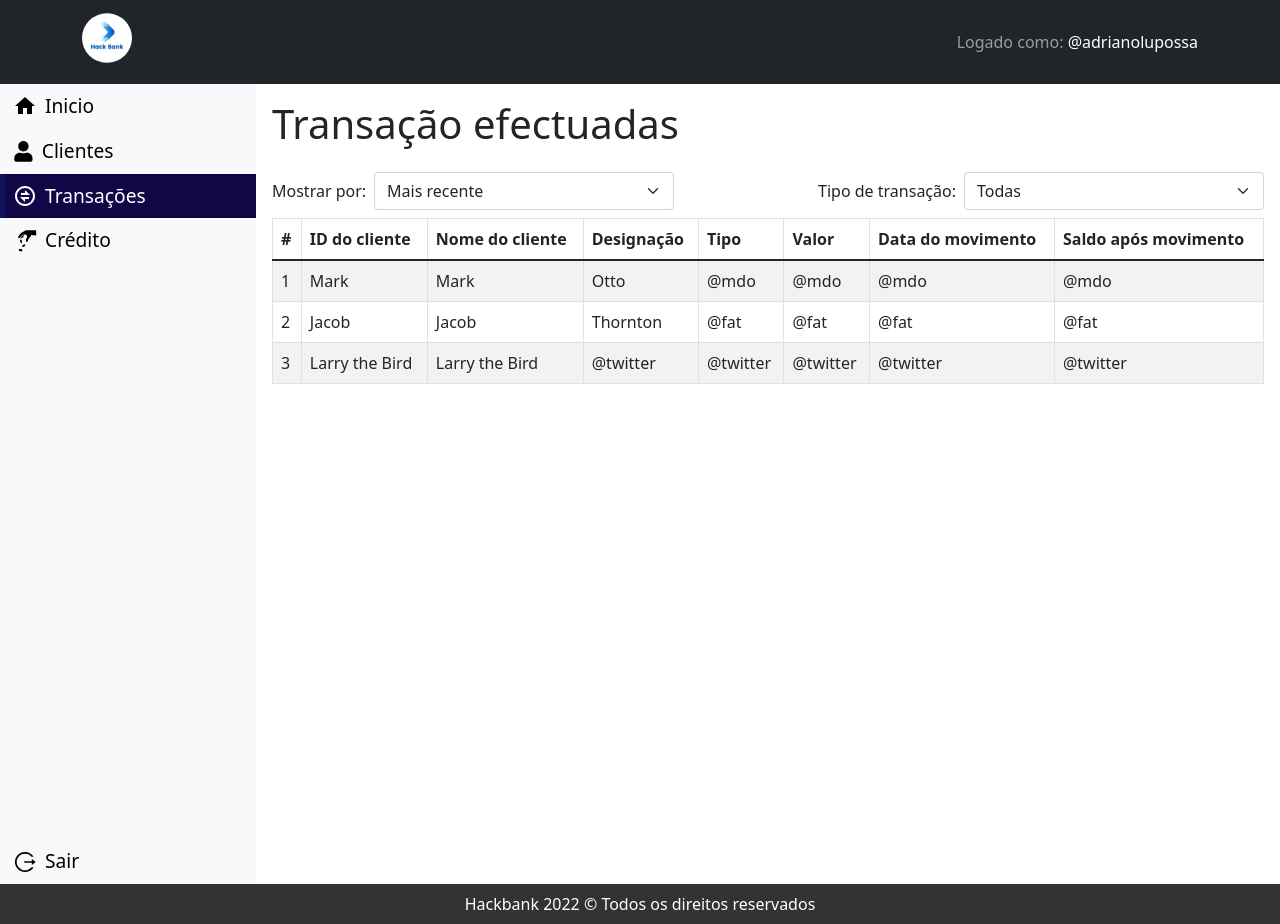
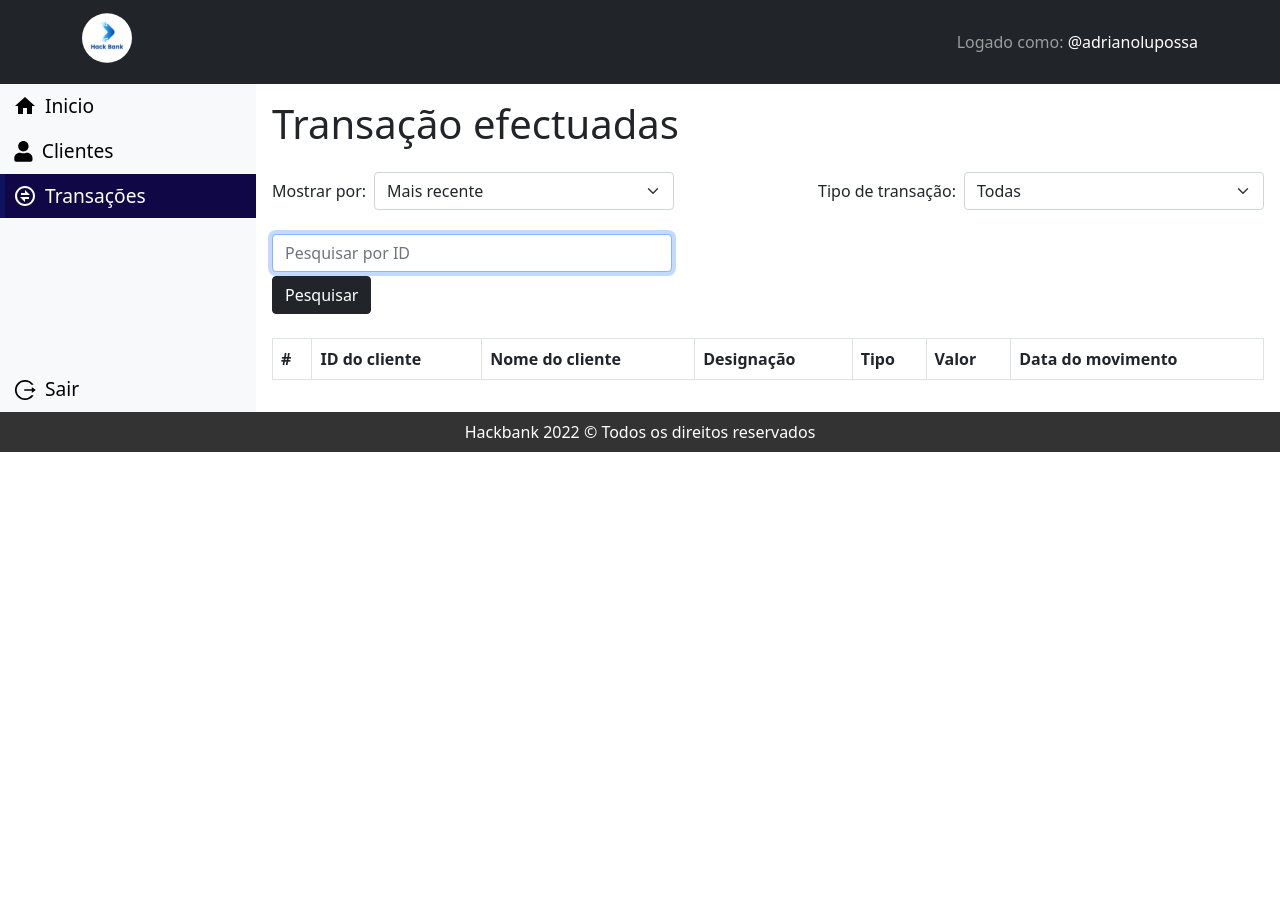
Before and after one commit to AdrianoLupossa/hackbank, a Next.js app: page /transactions in a window 1280 px wide. After the commit the page ends 800 px from the top, so only its background shows below. Built offline with nearby package versions, Linux system fonts and the light colour scheme.

Commit message:
add search in transactions

```diff
--- a/components/Sidebar/index.jsx
+++ b/components/Sidebar/index.jsx
@@ -79,7 +79,7 @@ export default function Sidebar({ active, style }) {
             <RiExchangeLine size="1.5rem" /> Transações
           </MenuItem>
         </Link>
-        <Link href="/credit">
+        {/* <Link href="/credit">
           <MenuItem
             className={`text-decoration-none ${
               active === 3 ? "active" : ""
@@ -87,7 +87,7 @@ export default function Sidebar({ active, style }) {
           >
             <GiPayMoney size="1.5rem" /> Crédito
           </MenuItem>
-        </Link>
+        </Link> */}
       </Nav>
 
       <Link href="/login">
--- a/pages/index.js
+++ b/pages/index.js
@@ -41,7 +41,7 @@ export const Container = styled.div`
 `;
 
 export default function Home({ customers, transactions }) {
-  const [cardData, setCardData] = useState([
+  const [cardData] = useState([
     {
       title: "Clientes registados",
       content: customers,
--- a/pages/transactions/index.jsx
+++ b/pages/transactions/index.jsx
@@ -1,8 +1,10 @@
+import { useState } from "react";
 import Head from "next/head";
 
 import styled from "styled-components";
 
 import Form from "react-bootstrap/Form";
+import Button from "react-bootstrap/Button";
 import Table from "react-bootstrap/Table";
 
 import Header from "../../components/Header";
@@ -11,11 +13,31 @@ import Footer from "../../components/Footer";
 
 import { Container } from "../index";
 
+import formatter from "../../modules/formatPrice";
+
 const Filter = styled.div`
   width: 100%;
 `;
 
 export default function Clientes() {
+  const [search, setSearch] = useState("");
+  const [transaction, setTransaction] = useState({});
+
+  const handleSubmitSearch = async (e) => {
+    e.preventDefault();
+
+    const request = await fetch(
+      `https://20f0-129-122-186-206.ngrok.io/api/clients/${Number(search)}`,
+      {
+        method: "GET",
+      }
+    );
+    const response = await request.json();
+
+    setTransaction(response);
+    console.log(response);
+  };
+
   return (
     <div>
       <Head>
@@ -25,8 +47,11 @@ export default function Clientes() {
       </Head>
       <Header />
 
-      <Container className="d-flex flex-column flex-sm-row">
-        <Sidebar active={2} />
+      <Container
+        style={{ height: "auto" }}
+        className="d-flex flex-column flex-sm-row"
+      >
+        <Sidebar style={{ height: "auto" }} active={2} />
         <main className="p-3" style={{ width: "80%" }}>
           <h1>Transação efectuadas</h1>
           <Filter className="d-flex justify-content-between mb-2 mt-4">
@@ -55,6 +80,21 @@ export default function Clientes() {
               </Form.Select>
             </div>
           </Filter>
+          <div className="my-4 d-flex">
+            <form onSubmit={handleSubmitSearch}>
+              <Form.Control
+                type="text"
+                autoFocus
+                style={{ width: "400px" }}
+                value={search}
+                onChange={(e) => setSearch(e.target.value)}
+                placeholder="Pesquisar por ID"
+              />
+              <Button type="submit" variant="dark" className="mt-1">
+                Pesquisar
+              </Button>
+            </form>
+          </div>
 
           <Table striped bordered hover responsive compressed>
             <thead>
@@ -66,40 +106,28 @@ export default function Clientes() {
                 <th>Tipo</th>
                 <th>Valor</th>
                 <th>Data do movimento</th>
-                <th>Saldo após movimento</th>
               </tr>
             </thead>
             <tbody>
-              <tr>
-                <td>1</td>
-                <td>Mark</td>
-                <td>Mark</td>
-                <td>Otto</td>
-                <td>@mdo</td>
-                <td>@mdo</td>
-                <td>@mdo</td>
-                <td>@mdo</td>
-              </tr>
-              <tr>
-                <td>2</td>
-                <td>Jacob</td>
-                <td>Jacob</td>
-                <td>Thornton</td>
-                <td>@fat</td>
-                <td>@fat</td>
-                <td>@fat</td>
-                <td>@fat</td>
-              </tr>
-              <tr>
-                <td>3</td>
-                <td>Larry the Bird</td>
-                <td>Larry the Bird</td>
-                <td>@twitter</td>
-                <td>@twitter</td>
-                <td>@twitter</td>
-                <td>@twitter</td>
-                <td>@twitter</td>
-              </tr>
+              {/* {Object.keys(transaction).length === 0 ? (
+                <div className="alert alert-info w-100">
+                  Pesquisa para exibir dados
+                </div>
+              ) : null} */}
+
+              {transaction?.moviments?.map((mov, key) => {
+                return (
+                  <tr key={mov.id}>
+                    <td>{mov.id}</td>
+                    <td>{transaction.data.customerid}</td>
+                    <td>{transaction.data.surname}</td>
+                    <td>{mov.designation}</td>
+                    <td>{mov.type}</td>
+                    <td>{formatter.format(mov.value)}</td>
+                    <td>{new Date(mov.date).toLocaleDateString()}</td>
+                  </tr>
+                );
+              })}
             </tbody>
           </Table>
         </main>
```
